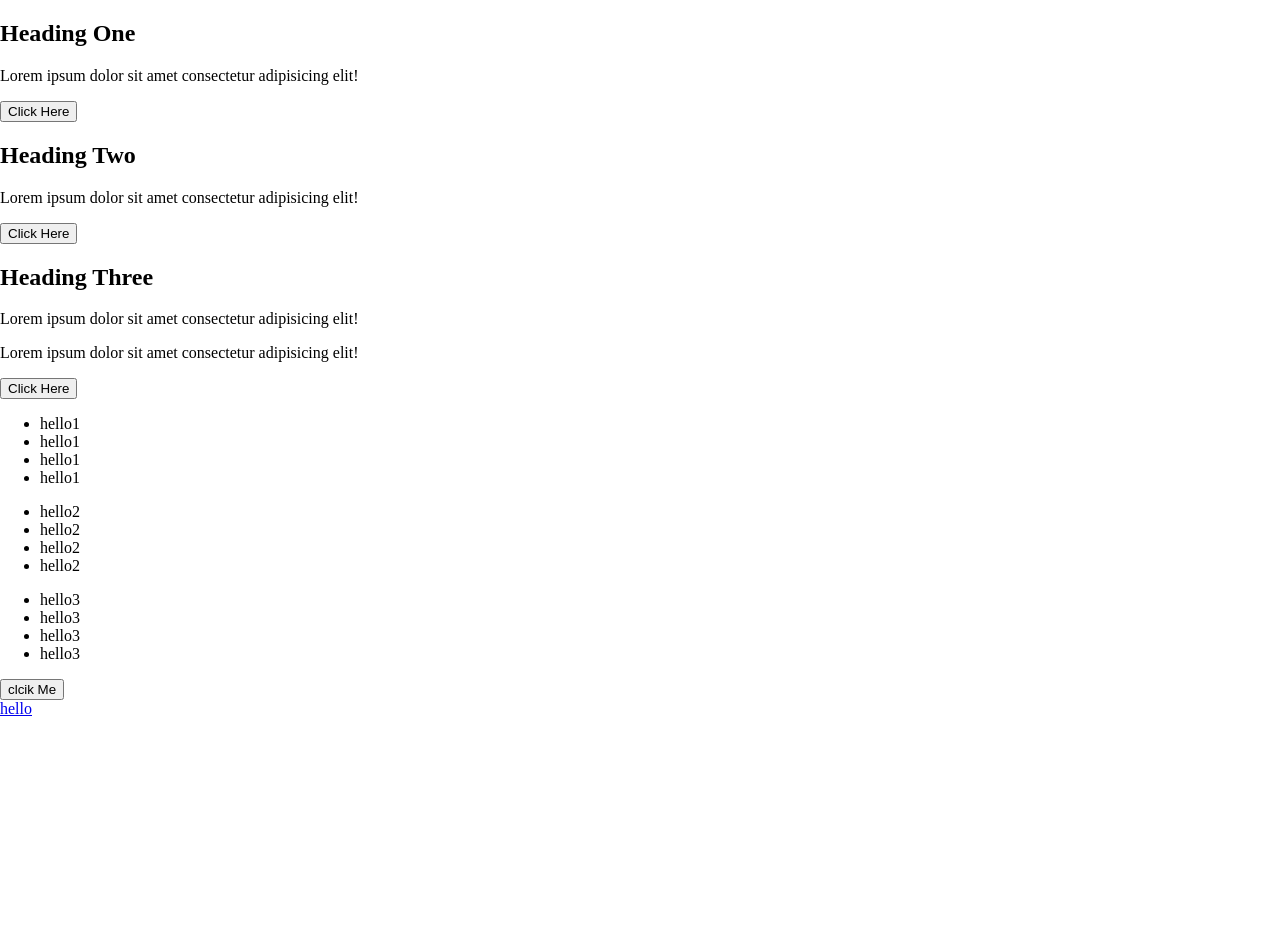
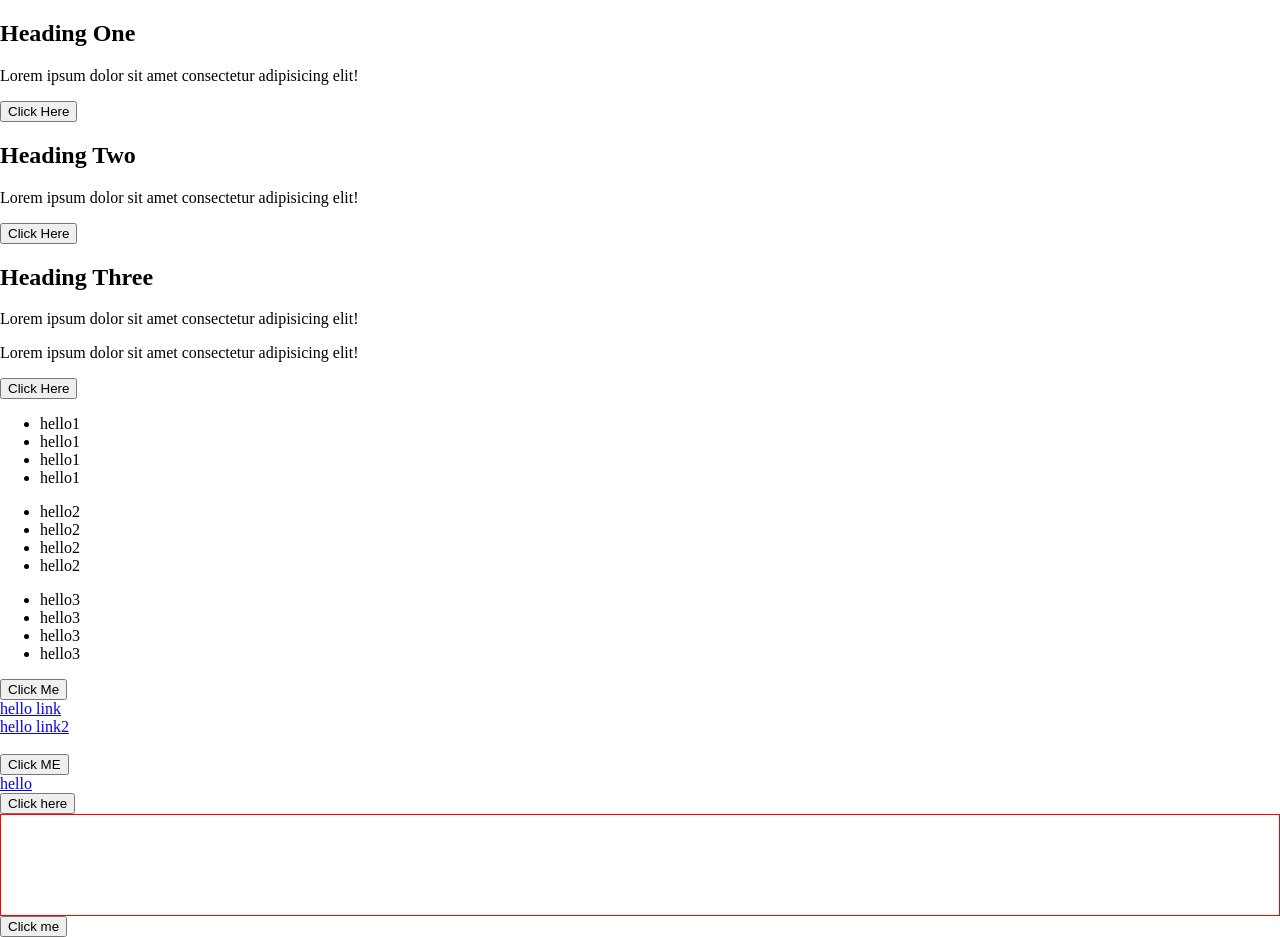
Before and after one commit to TaslimAnjumZisan/Jquery, a plain HTML site: page index.html in a window 1280 px wide. Before the commit the page ends 800 px from the top, so only its background shows below. Drawn offline with nearby package versions, Linux system fonts and the light colour scheme.

Commit message:
up to 9 done

```diff
--- a/Asset/css/style.css
+++ b/Asset/css/style.css
@@ -9,3 +9,8 @@ h2:hover{
     background: red;
     margin-bottom: 15px;
 } */
+
+.four{
+    height: 100px;
+    border: 1px solid red;
+}
--- a/Asset/js/main.js
+++ b/Asset/js/main.js
@@ -9,24 +9,35 @@ $(document).ready(function () {
     //     //$('.two h2 ').hide(3000);
 
     // });
-    /* This code is using jQuery to add a click event listener to all `<Button>` elements on the page.
-    When a button is clicked, the function is triggered and the `event` object is passed as a
-    parameter. The function then checks the `id` of the clicked button using `event.target.id`. If
-    the `id` is `btn1`, it hides the `<p>` element with class `Lorem` inside the element with class
-    `one` using the `hide()` method with a duration of 2000 milliseconds. If the `id` is `btn2`, it
-    hides the `<p>` element with class `Lorem` inside the element with class `two`. */
-    $('Button').click(function (event) {
-        console.log(event.target.id);
-        if(event.target.id=='btn1')
-        {
-            $('.one p.Lorem').hide(2000);
-        }
-        if(event.target.id=='btn2')
-        {
-            $('.two p.Lorem').hide(2000);
-        }
+    // // /* This code is using jQuery to add a click event listener to all `<Button>` elements on the page.
+    // // When a button is clicked, the function is triggered and the `event` object is passed as a
+    // // parameter. The function then checks the `id` of the clicked button using `event.target.id`. If
+    // // the `id` is `btn1`, it hides the `<p>` element with class `Lorem` inside the element with class
+    // // `one` using the `hide()` method with a duration of 2000 milliseconds. If the `id` is `btn2`, it
+    // // hides the `<p>` element with class `Lorem` inside the element with class `two`. */
+    // $('Button').click(function (event) {
+    //     // console.log(event.target.id);
+    //     console.log(event.target.class);
+    //     if(event.target.id=='btn1')
+    //     {
+    //         $('.one p.Lorem').hide(2000);
+    //     }
+    //     if(event.target.id=='btn2')
+    //     {
+    //         $('.two p.Lorem').hide(2000);
+    //     }
 
-    });
+    // });
+
+    // $(document).on("click", function (event) {
+
+    //     alert(event.target.className);
+
+    // });
+
+    // $('Button'.click(function){
+    //     if($())
+    // })
 
 //   /* This code is using jQuery to add a click event listener to all `<Button>` elements on the page.
 //   When any button is clicked, it hides the first `<p>` element inside the element with class `three`
@@ -55,9 +66,66 @@ $(document).ready(function () {
 //         $('p[class="three2"]').remove();
 
 //     });
+    // $('button').click(function () {
+    //     $("a[target!='_blank']").remove();
 
+//     // });
+// /* This code is using jQuery to add event listeners to different elements on the page. */
 
+//     $('button').dblclick(function () {
+//         alert("double clicked");
+//     })
+//     $('.four').mouseenter(function () {
+//         alert("hello mouse enter");
+//     });
 
+//     $('.four').mouseup(function () {
+//         alert("hello mouse up");
+//     });
+//     $('.four').mousedown(function () {
+//         alert("hello clciked");
+//     });
+//     $('.four').hover(function() {
+//         alert("Leave");
+//     },function() {
+//         alert("Leave");
+//     });
+
+//    /* This code is using jQuery to add a click event listener to all `<button>` elements on the page.
+//    When any button is clicked, it triggers an alert message with the text "Hello". The `on()` method
+//    is used to attach an event handler function for one or more events to the selected elements. In
+//    this case, the `click` event is being listened for. */
+//     $('button').on('click', function () {
+//         alert("Hello");
+//     });
+//    /* This code is using jQuery to add event listeners for click, double click, and mouse enter events
+//    to all `<Button>` elements on the page. When any button is clicked, it triggers an alert message
+//    with the text "click". When any button is double-clicked, it triggers an alert message with the
+//    text "Double click". When the mouse enters any button, it triggers an alert message with the text
+//    "Mouse Enter". The `on()` method is used to attach event handler functions for one or more events
+//    to the selected elements. */
+//     $('Button').on({
+//         click: function () {
+//             alert("click");
+//         },
+//         dblclick: function () {
+//             alert("Double click");
+//         },mouseenter: function () {
+//             alert("Mouse Enter");
+//         }
+//     });
+
+    $('button').click(function () {
+        $('.one >h2').hide(2000);
+    });
+
+    $('button').click(function () {
+$(this).$('.two > h2').hide(2000);
+    });
+
+    $('button').on('click', function () {
+        $('.two > h2').hide(2000);
+    });
 
 });
 
--- a/index.html
+++ b/index.html
@@ -44,12 +44,25 @@
 			<li>hello3</li>
 			<li>hello3</li>
 		</ul>
-		<button>clcik Me</button>
+		<button>Click Me</button>
+	</div>
+	<div>
+		<a href="http://" target="_blank">hello link</a><br>
+		<a href="http://" target="_self">hello link2</a>
+		<br><br>
+		<button>Click ME</button>
 	</div>
 	<a href="#/">hello</a>
+	<div>
+		<button>Click here</button>
+	</div>
+	<div class="four">
 
+	</div>
 
-
+	<div>
+		<button>Click me</button>
+	</div>
 
 	<script src="https://ajax.googleapis.com/ajax/libs/jquery/3.6.0/jquery.min.js" type="text/javascript"></script>
 	<script src="Asset/js/main.js"></script>
```
